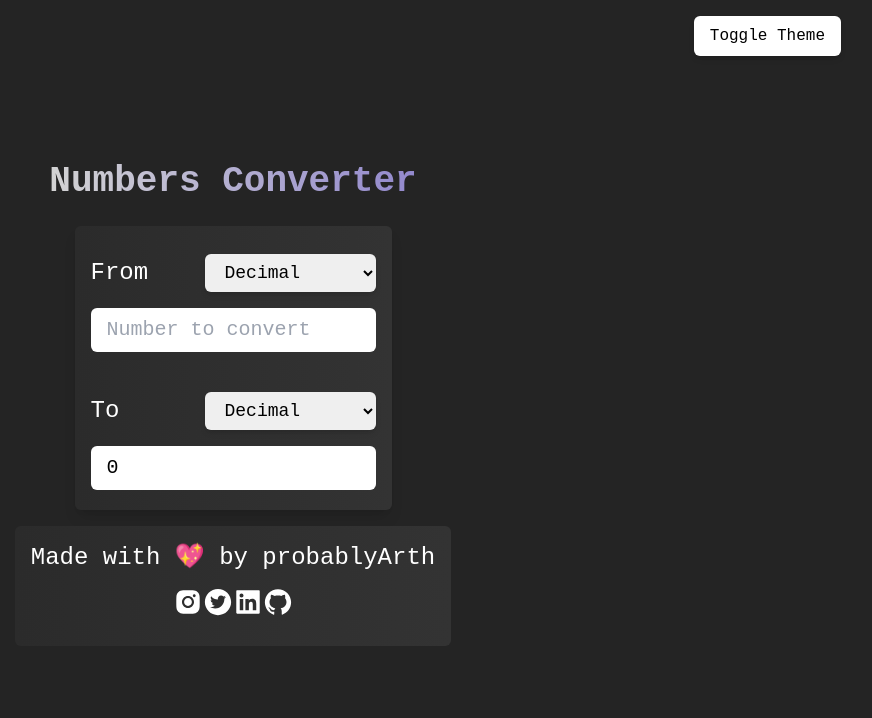
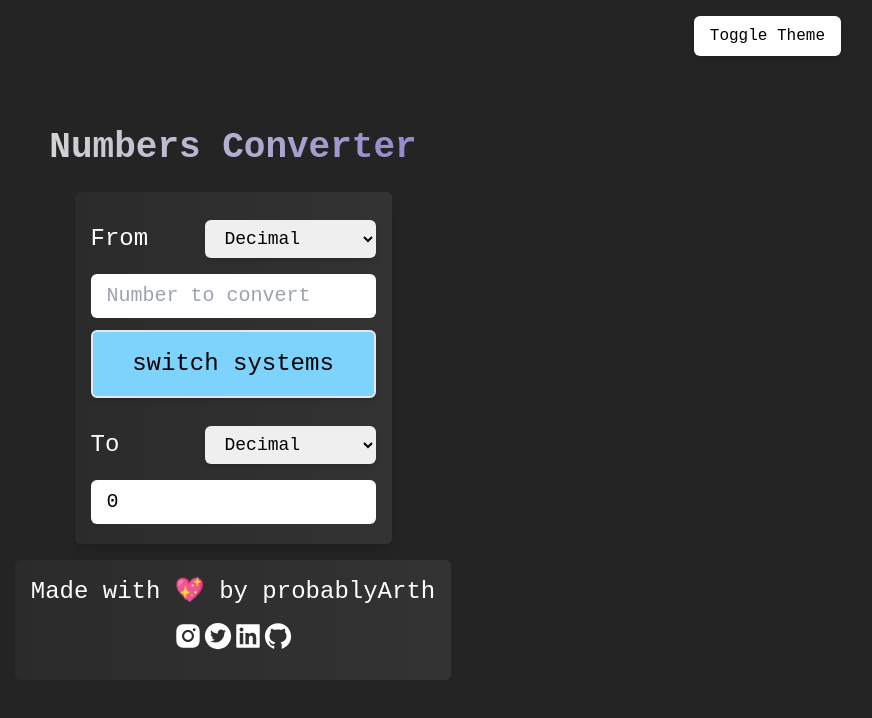
Before and after one commit to probablyArth/numbers-converter, a React (Create React App) app: page / in a window 1280 px wide. Shown: the top 718 px of the page, without its empty margins (407-1279 px from the left). Built offline with nearby package versions, Linux system fonts and the light colour scheme; a web font is replaced by a local one.

Commit message:
add switch systems

```diff
--- a/src/components/form/TypeInput.js
+++ b/src/components/form/TypeInput.js
@@ -1,12 +1,13 @@
 import React from "react";
 
-const TypeInput = ({ setType }) => {
+const TypeInput = ({ setType, currType }) => {
   return (
     <select
       name="type"
       id="type"
       onChange={(e) => setType(Number(e.target.value))}
       className="text-lg rounded-md shadow-md text-black px-4 py-2 giga:text-2xl"
+      value={currType}
     >
       <option value="10">Decimal</option>
       <option value="2">Binary</option>
--- a/src/components/form/index.js
+++ b/src/components/form/index.js
@@ -35,14 +35,22 @@ const Form = () => {
       <div className="my-3">
         <div className="flex items-center justify-between py-4">
           <span className="mr-4 giga:text-3xl">From</span>{" "}
-          <TypeInput setType={setFromType} />
+          <TypeInput setType={setFromType} currType={fromType}/>
         </div>
         <ValueInput />
       </div>
+      <button className="bg-sky-300 text-black rounded-md p-4 shadow-md border-2 hover:opacity-90" onClick={() => {
+        const newToType = fromType;
+        const newFromType = toType;
+        setToType(newToType);
+        setFromType(newFromType);
+      }}>
+        switch systems
+      </button>
       <div className="my-3 mb-5">
         <div className="flex items-center justify-between py-4">
           <span className="mr-4 giga:text-3xl">To</span>{" "}
-          <TypeInput setType={setToType} />
+          <TypeInput setType={setToType} currType={toType}/>
         </div>
         <span
           className="bg-white px-4 text-black text-xl rounded-md block py-2 break-words overflow-hidden from-purple-600 to-blue giga:text-2xl"
```
